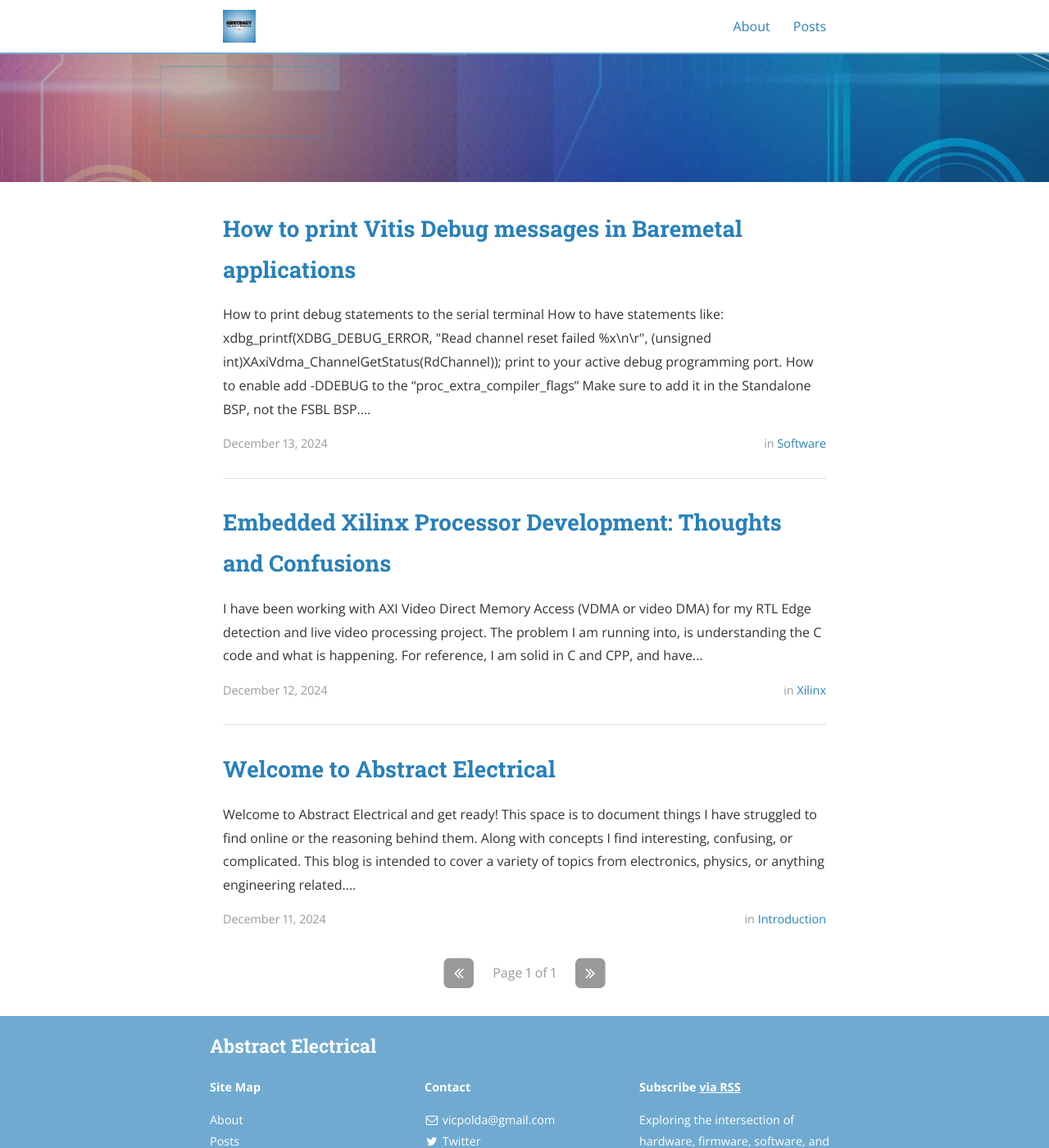
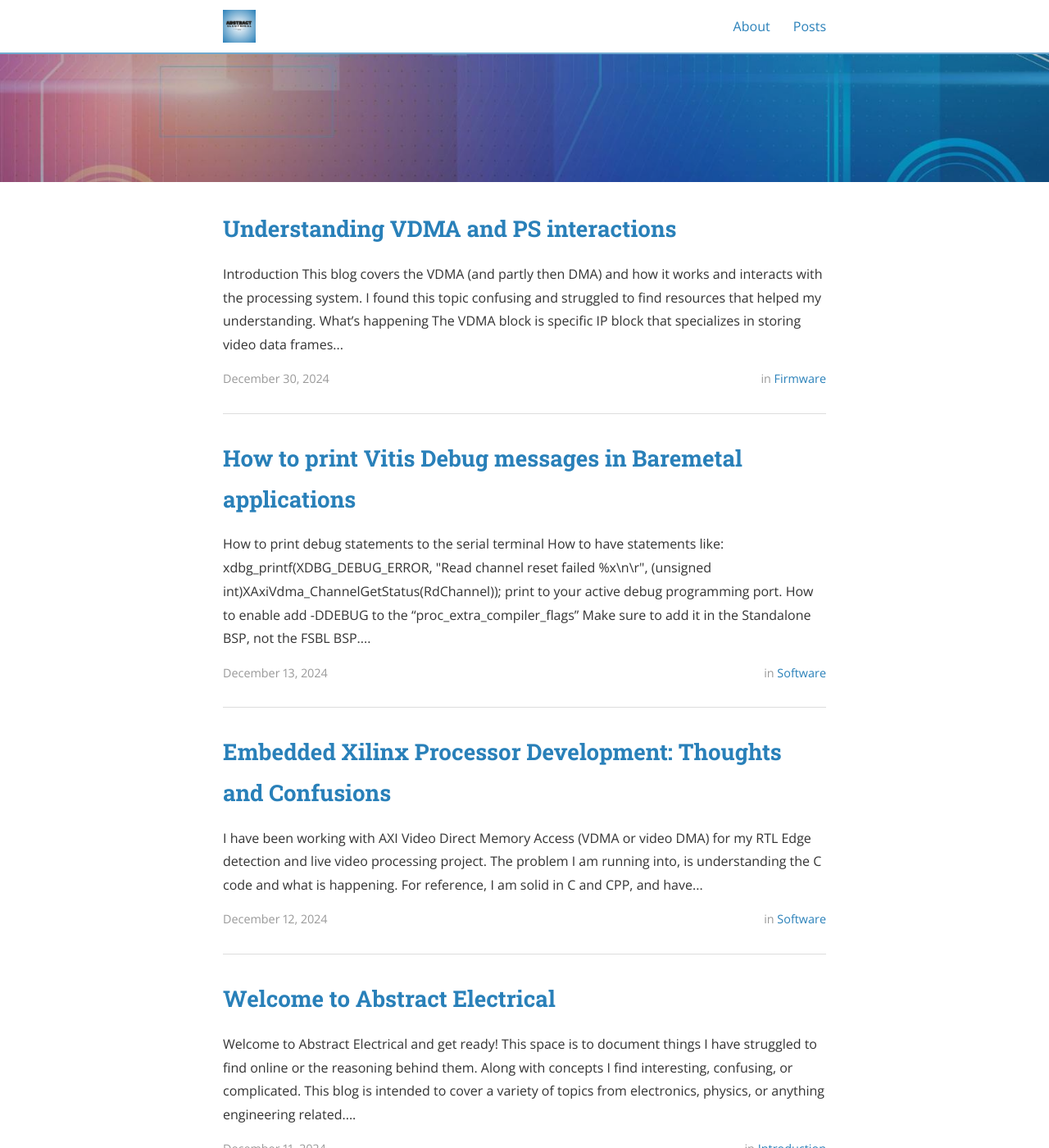
Before and after one commit to vpolda/Engineering-Blog, a Jekyll site: the page built from index.html, in a window 1280 px wide and 1400 px high, scrolled down 283 px. Shown: the whole window at 82% size. Built offline with Jekyll 4.4.1, drawn with Linux system fonts in a browser that asks for light colours; nearby versions of some CDN libraries; the list of posts is cut into pages by our own code; part of the change alters nothing that is shown.

Commit message:
new post!

````diff
--- a/_posts/2024-12-12-Embedded-Xilinx-Processor-Development-thoughts-and-confusions.md
+++ b/_posts/2024-12-12-Embedded-Xilinx-Processor-Development-thoughts-and-confusions.md
@@ -3,7 +3,7 @@ layout: post
 title:  "Embedded Xilinx Processor Development: Thoughts and Confusions"
 date:   2024-12-12T11:00:00-05:00
 author: Victoria Polda
-categories: Xilinx
+categories: Software
 ---
 
 I have been working with AXI Video Direct Memory Access (VDMA or video DMA) for my RTL Edge detection and live video processing project. The problem I am running into, is understanding the C code and what is happening.
--- /dev/null
+++ b/_posts/2024-12-30-Understanding-VDMA-and-PS-interactions.md
@@ -0,0 +1,54 @@
+---
+layout: post
+title:  "Understanding VDMA and PS interactions"
+date:   2024-12-30T13:00:00-05:00
+author: Victoria Polda
+categories: Firmware
+---
+# Introduction
+This blog covers the VDMA (and partly then DMA) and how it works and interacts with the processing system. I found this topic confusing and struggled to find resources that helped my understanding.
+
+# What's happening
+The VDMA block is specific IP block that specializes in storing video data frames through DMA or Direct memory access. All this means is that the PL handles all the writing and reading to the memory, which in most cases is off chip DDR (through or not through the PS).
+
+It's primary job is to take streaming data (AXIS) and convert it into memory mapped data for a memory controller to grab and write/read into memory. The reverse is also true of grabbing memory mapped and streaming it out.
+
+The VDMA can be configured to specify how many frames you want stored at a time and a few other basic settings. Most of the configuration is done by the PS through the AXI lite interface.
+Interrupts can be used whenever a frame is done being read or written.
+
+If the DDR is directly connected to the PL, a MIG block is used to generate the memory controller and interface to it.
+But, if the DDR is solely attached through the PS dedicated DDR ports, then the following setup must be used.
+
+## Basic video data example through PS
+
+``` mermaid
+graph LR
+    subgraph PL
+        VideoIn --> VDMA
+        VDMA --> VideoOut
+    end
+    VDMA <--> HP_AXI
+    subgraph PS
+        HP_AXI <--> DDR_MEM_CTLR
+
+        subgraph APU
+            AXI_LITE_config --> VDMA
+        end
+    end
+
+    DDR_MEM_CTLR <--> DDR
+```
+
+This diagram shows the basic flow of video data throughout the SOC.
+Following the diagram from left to right, we see video data coming in (I omitted some processing blocks here) as Axi Stream data. Once it reaches the VDMA block, it is buffered there until it begins being read into the DDR through the PS DDR memory controller.
+
+In order for this to happen, some software must be developed on the APU that configures the VDMA. This involves configuring, initializing, setting up channels, and beginning the transfers. But once this is done, the APU's job is done unless interrupts are configured. This is the strenght of DMA! The APU can go then do other post processing on the stored data.
+
+# How to know this stuff
+I initially pieced together this process with the help of ChatGPT, examples, and the IP datasheets, but if I were to do this again I would:
+ - Develop a thorough understanding about what each PL IP does (What does it do? Make a block diagram or explain it)
+ - Understand what the PS is capable, what is memory mapped already?
+ - Focus on defining what your software on the PS must be capable of
+ - Walk through the examples and tests for the software with a test hardware setup (ie. Loopback)
+
+# Conclusion
````
